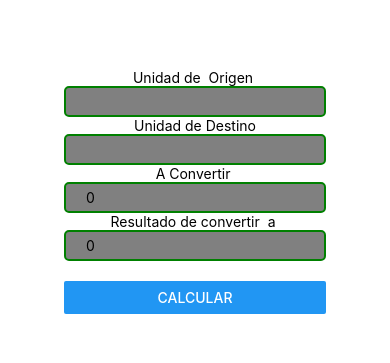
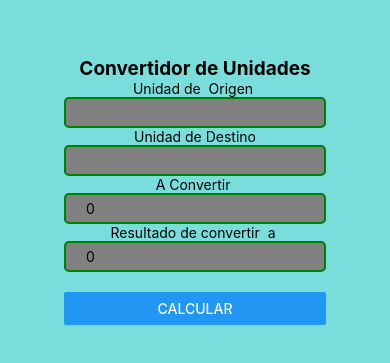
Before and after one commit to Davila99/convertidorConReact, a React Native app: screen / in a window 390 px wide. Shown: the part 231-594 px from the top of the page. Built offline with nearby package versions, Linux system fonts and the light colour scheme.

Commit message:
actualizaciones  de el compenente if

```diff
--- a/App.tsx
+++ b/App.tsx
@@ -7,7 +7,7 @@ import { Convertidor } from './src/components/Convertidor';
 export default function App() {
   return (
     <View style={styles.container}>
-
+    <Text style={{ fontWeight:'bold', fontSize:19}}>Convertidor de Unidades</Text>
       <Convertidor/>
       <StatusBar style="auto" />
     </View>
@@ -17,7 +17,7 @@ export default function App() {
 const styles = StyleSheet.create({
   container: {
     flex: 1,
-    backgroundColor: '#fff',
+    backgroundColor: '#79DDDB',
     alignItems: 'center',
     justifyContent: 'center',
   },
```
Also changed, not shown: src/components/Convertidor.tsx (line endings or trailing spaces).
